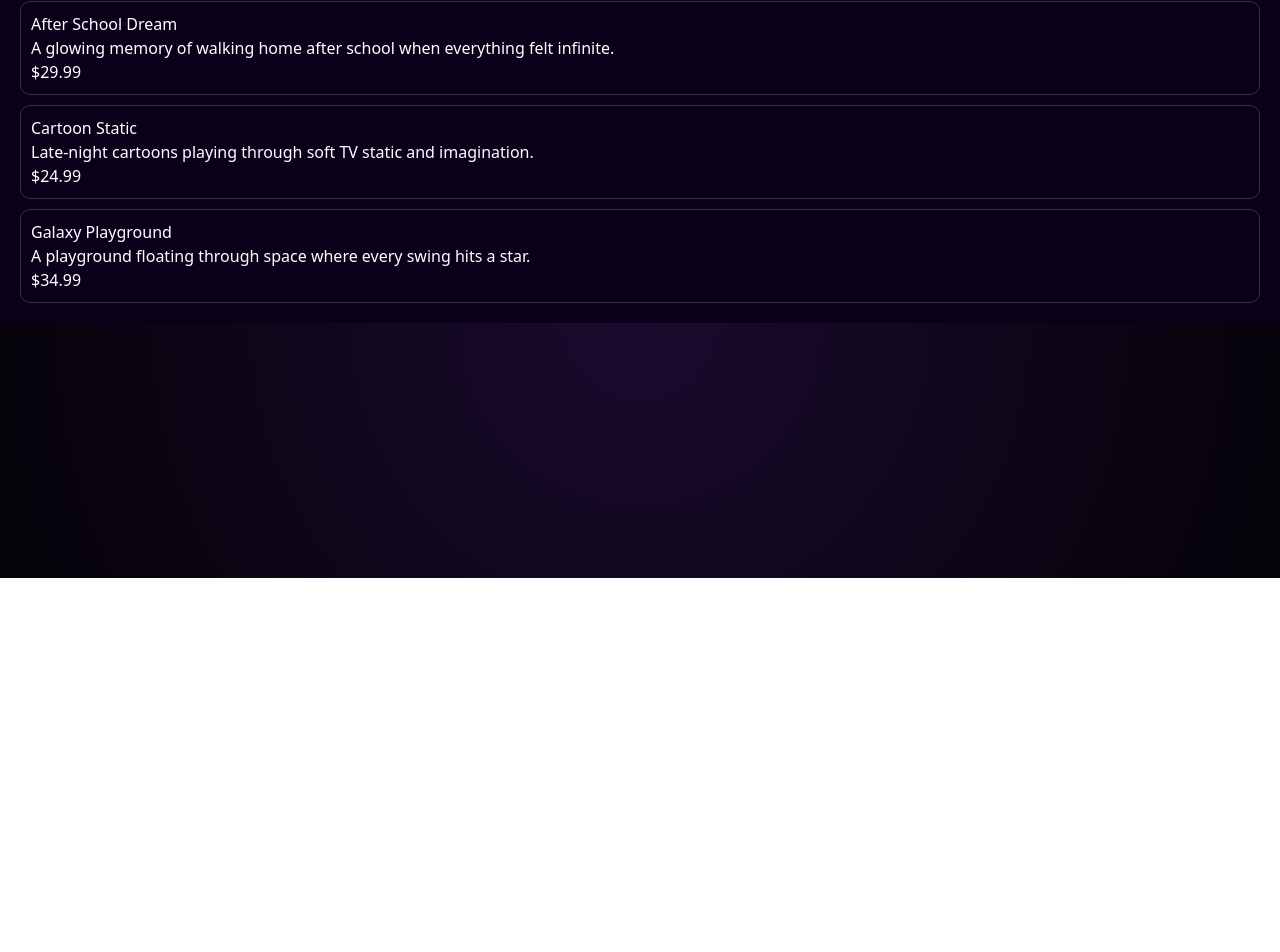
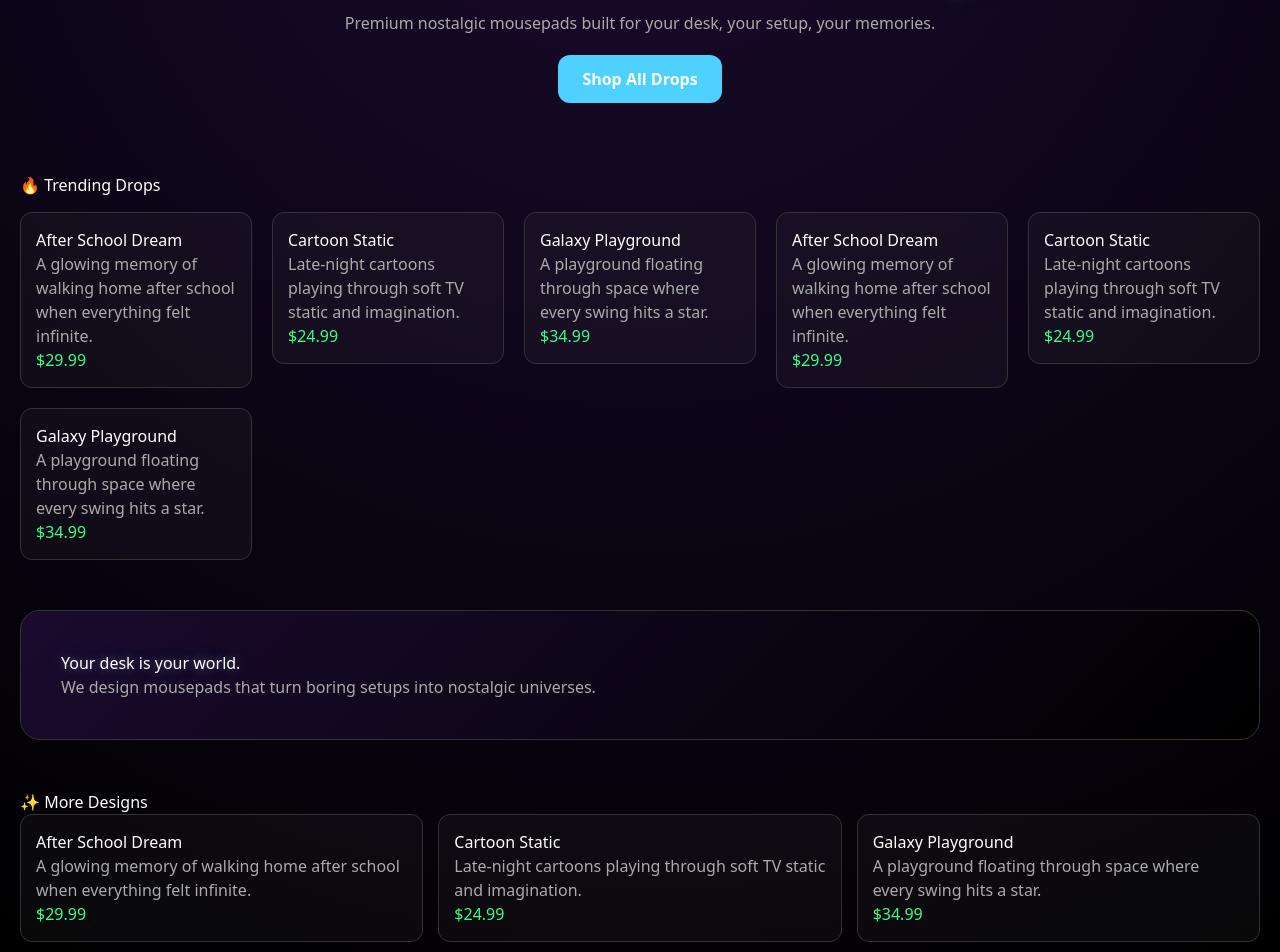
Before and after one commit to nathanMub/retrowave-pads, a Next.js app: page / in a window 1280 px wide. Shown: the part 222-1174 px from the top of the page. Before the commit the page ends 800 px from the top, so only its background shows below. Built offline with nearby package versions, Linux system fonts and the light colour scheme.

Commit message:
Update page.js

```diff
--- a/app/page.js
+++ b/app/page.js
@@ -1,34 +1,79 @@
 import { products } from "../data/products";
+import ProductCard from "../components/ProductCard";
 
 export default function Home() {
   return (
-    <main style={{ padding: "20px", color: "white", background: "#0b001a" }}>
+    <main style={{ padding: "20px" }}>
 
-      <h1 style={{ fontSize: "40px" }}>
-        Relive the screens that raised you.
-      </h1>
+      {/* HERO SECTION */}
+      <section style={{
+        textAlign: "center",
+        padding: "70px 20px"
+      }}>
+        <h1 className="glow" style={{ fontSize: "52px" }}>
+          Relive the screens that raised you.
+        </h1>
 
-      <p style={{ color: "#aaa" }}>
-        Nostalgia mousepads inspired by childhood memories.
-      </p>
+        <p style={{ color: "#aaa", marginTop: "10px" }}>
+          Premium nostalgic mousepads built for your desk, your setup, your memories.
+        </p>
 
-      <h2 style={{ marginTop: "30px" }}>Featured Products</h2>
+        <button style={{
+          marginTop: "20px",
+          padding: "12px 24px",
+          background: "#4fd1ff",
+          border: "none",
+          borderRadius: "12px",
+          fontWeight: "bold"
+        }}>
+          Shop All Drops
+        </button>
+      </section>
 
-      {products.map((p) => (
-        <div
-          key={p.id}
-          style={{
-            border: "1px solid #333",
-            padding: "10px",
-            marginTop: "10px",
-            borderRadius: "10px",
-          }}
-        >
-          <h3>{p.name}</h3>
-          <p>{p.story}</p>
-          <p>${p.price}</p>
+      {/* BIG PRODUCT WALL */}
+      <section>
+        <h2 style={{ marginBottom: "15px" }}>🔥 Trending Drops</h2>
+
+        <div style={{
+          display: "grid",
+          gridTemplateColumns: "repeat(auto-fit, minmax(220px, 1fr))",
+          gap: "20px"
+        }}>
+          {products.concat(products).map((p, i) => (
+            <ProductCard key={i} product={p} />
+          ))}
         </div>
-      ))}
+      </section>
+
+      {/* LIFESTYLE BANNER */}
+      <section style={{
+        marginTop: "50px",
+        padding: "40px",
+        borderRadius: "20px",
+        background: "linear-gradient(135deg, #1a0b2e, #000)",
+        border: "1px solid #333"
+      }}>
+        <h2 className="glow">Your desk is your world.</h2>
+        <p style={{ color: "#aaa" }}>
+          We design mousepads that turn boring setups into nostalgic universes.
+        </p>
+      </section>
+
+      {/* SECOND PRODUCT WALL (IMPORTANT FOR “STORE FEEL”) */}
+      <section style={{ marginTop: "50px" }}>
+        <h2>✨ More Designs</h2>
+
+        <div style={{
+          display: "grid",
+          gridTemplateColumns: "repeat(auto-fit, minmax(180px, 1fr))",
+          gap: "15px"
+        }}>
+          {products.map((p, i) => (
+            <ProductCard key={i} product={p} />
+          ))}
+        </div>
+      </section>
+
     </main>
   );
-          }
+}
```
